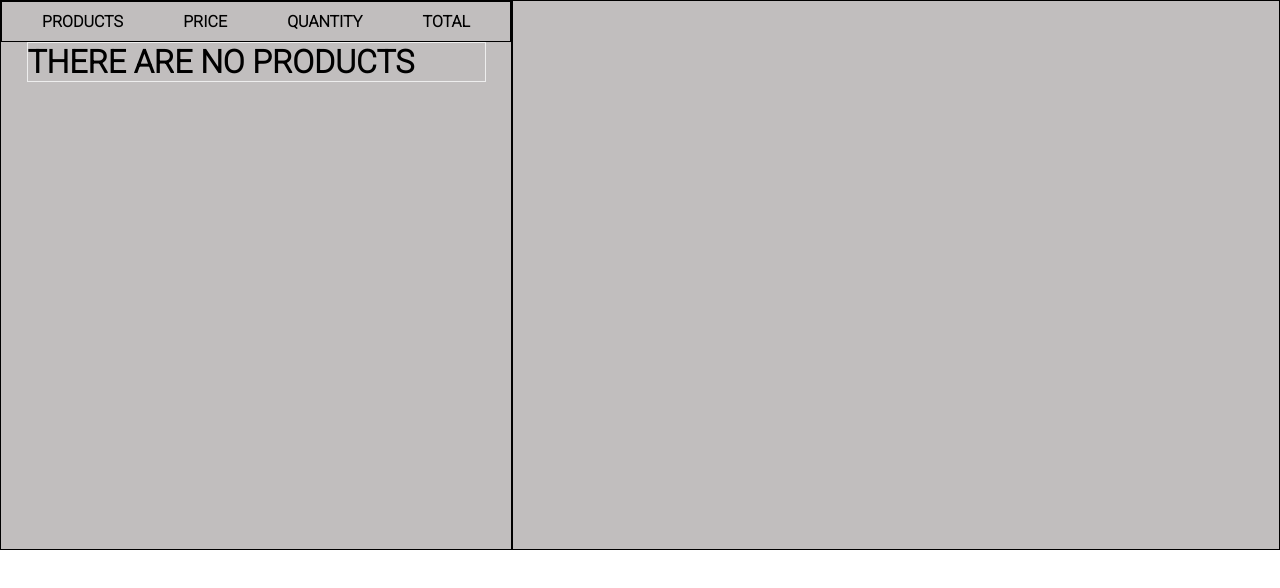
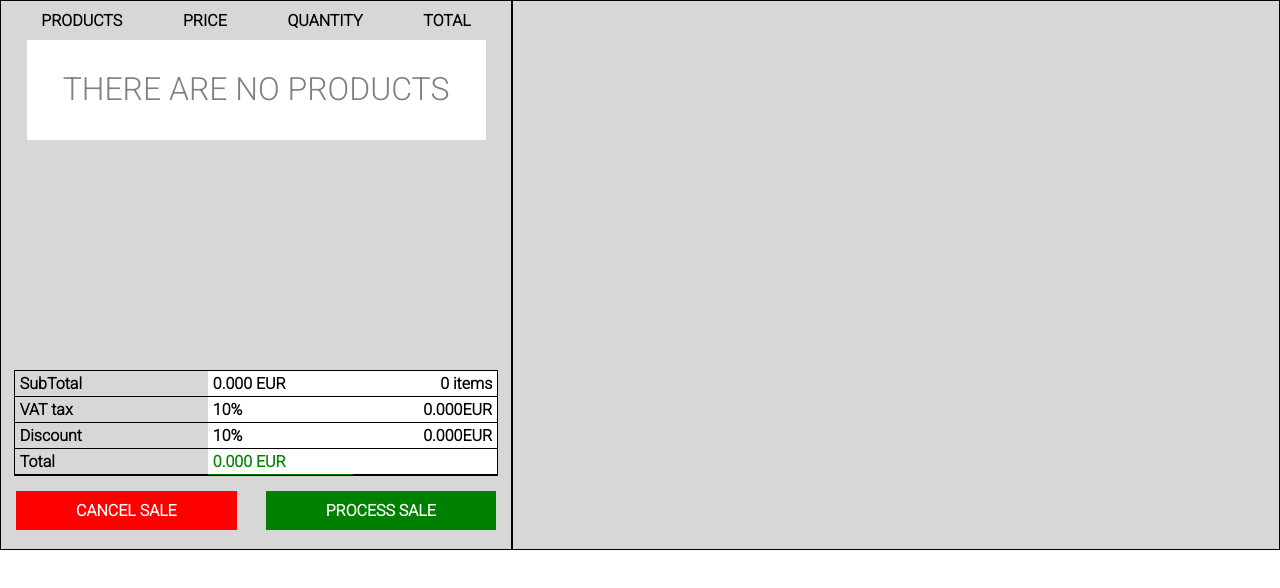
Before and after one commit to ajeetmandal330/codinovaAssignment, a plain HTML site: page index.html in a window 1280 px wide. Drawn offline with Linux system fonts and the light colour scheme.

Commit message:
left part done

```diff
--- a/index.html
+++ b/index.html
@@ -1,14 +1,16 @@
 <!DOCTYPE html>
 <html lang="en">
+
 <head>
     <meta charset="UTF-8">
     <meta name="viewport" content="width=device-width, initial-scale=1.0">
     <title>Document</title>
     <link rel="stylesheet" href="style.css">
     <link rel="preconnect" href="https://fonts.googleapis.com">
-<link rel="preconnect" href="https://fonts.gstatic.com" crossorigin>
-<link href="https://fonts.googleapis.com/css2?family=Roboto:wght@300&display=swap" rel="stylesheet">
+    <link rel="preconnect" href="https://fonts.gstatic.com" crossorigin>
+    <link href="https://fonts.googleapis.com/css2?family=Roboto:wght@300&display=swap" rel="stylesheet">
 </head>
+
 <body>
     <div class="container">
         <div class="left-part">
@@ -21,14 +23,48 @@
                 </ul>
             </div>
             <div class="center">
-            <div class="center-content">
-                <h1>THERE ARE NO PRODUCTS</h1>
+                <div class="center-content">
+                    <h1>THERE ARE NO PRODUCTS</h1>
+                </div>
             </div>
-        </div>
+            <div class="forcenter">
+                <div class="price-part">
+                    <div class="one">
+                        <p>SubTotal</p>
+                        <p>VAT tax</p>
+                        <p>Discount</p>
+                        <p>Total</p>
+
+                    </div>
+                    <div class="two">
+                        <p>0.000 EUR</p>
+                        <p>10%</p>
+                        <p>10%</p>
+                        <p class="green1">0.000 EUR</p>
+                    </div>
+                    <div class="three">
+                        <p>0 items</p>
+                        <p>0.000EUR</p>
+                        <p>0.000EUR</p>
+                        <p>&nbsp;</p>
+                    </div>
+
+                </div>
+            </div>
+            <div class="button-center">
+                <div class="button">
+                    <ul>
+                        <li class="red"><a href="">CANCEL SALE</a></li>
+                        <li class="green"><a href="">PROCESS SALE</a></li>
+                    </ul>
+                </div>
+            </div>
+
         </div>
         <div class="right-part">
 
         </div>
     </div>
 </body>
+
 </html>
--- a/style.css
+++ b/style.css
@@ -4,12 +4,13 @@
     box-sizing: border-box;
     font-family: 'Roboto', sans-serif;
     font-weight: 600;
+
 }
 
 .container{
     width: 100%;
     height: 550px;
-    background-color: rgb(193, 190, 190);
+    background-color: rgb(216, 215, 215);
     display: flex;
 }
 
@@ -27,7 +28,7 @@
 }
 .left-part ul{
     display: flex;
-    border: 1px solid;
+    /* border: 1px solid; */
     align-items: center;
     justify-content: space-around;
     padding: 10px;
@@ -38,10 +39,91 @@
 }
 .center-content{
     width: 90%;
-    border: 1px solid #eee;
+    background-color: #fff;
+    height: 100px;
+}
+.center-content h1{
+    display: flex;
+    color: gray;
+    justify-content: center;
+    align-items: center;
+    font-weight: 100;
+    margin-top: 30px;
 }
 .center{
     display: flex;
     justify-content: center;
     align-items: center;
+    margin-bottom: 230px;
 }
+.forcenter{
+    display: flex;
+    align-items: center;
+    justify-content: center;
+
+}
+.price-part{
+
+    width: 95%;
+    display: flex;
+    border: 1px solid;
+    align-items: center;
+
+}
+.one{
+    width: 40%;
+}
+.two{
+    width: 30%;
+}
+.three{
+    width: 30%;
+    text-align: right;
+}
+.price-part div p{
+    border-bottom: 1px solid;
+    padding: 3px 5px;
+}
+.button{
+    width: 98%;
+
+
+}
+.green1{
+    color: green;
+    font-weight: bold;
+}
+.two,.three{
+    background-color: #fff;
+}
+.button ul a{
+    /* border: 1px solid; */
+
+
+}
+.button ul{
+    display: flex;
+    align-items: center;
+
+    justify-content: space-between;
+}
+.button-center{
+    margin-top: 5px;
+
+    display: flex;
+    align-items: center;
+    justify-content: center;
+}
+.green{
+    padding: 10px 60px;
+    background-color: green;
+}
+.red{
+    padding: 10px 60px;
+    background-color: red;
+
+}
+.button a{
+    color: white;
+    text-decoration: none;
+}
```
